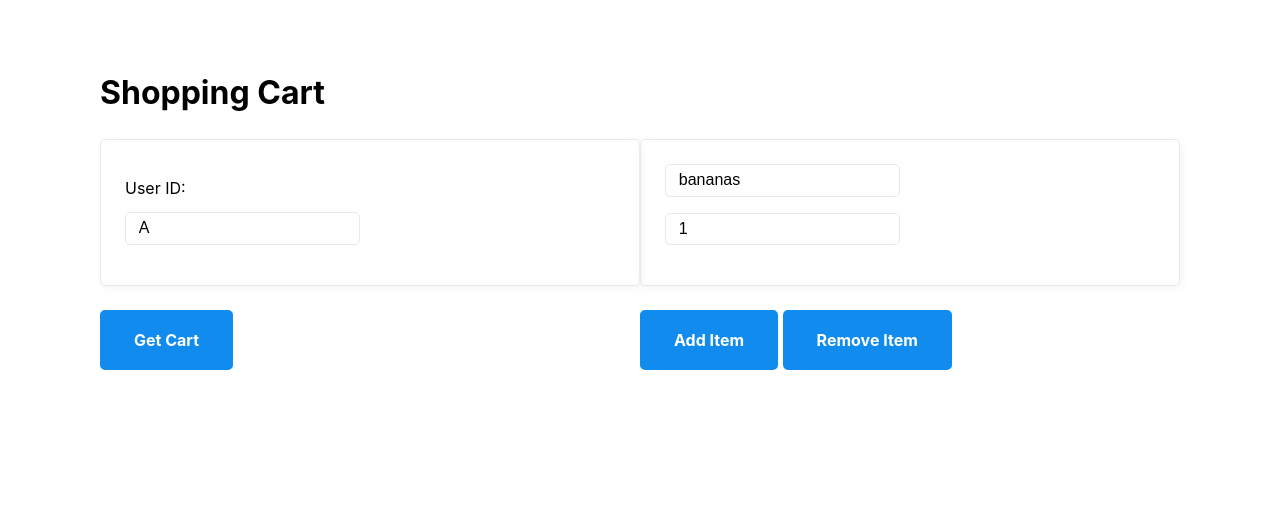
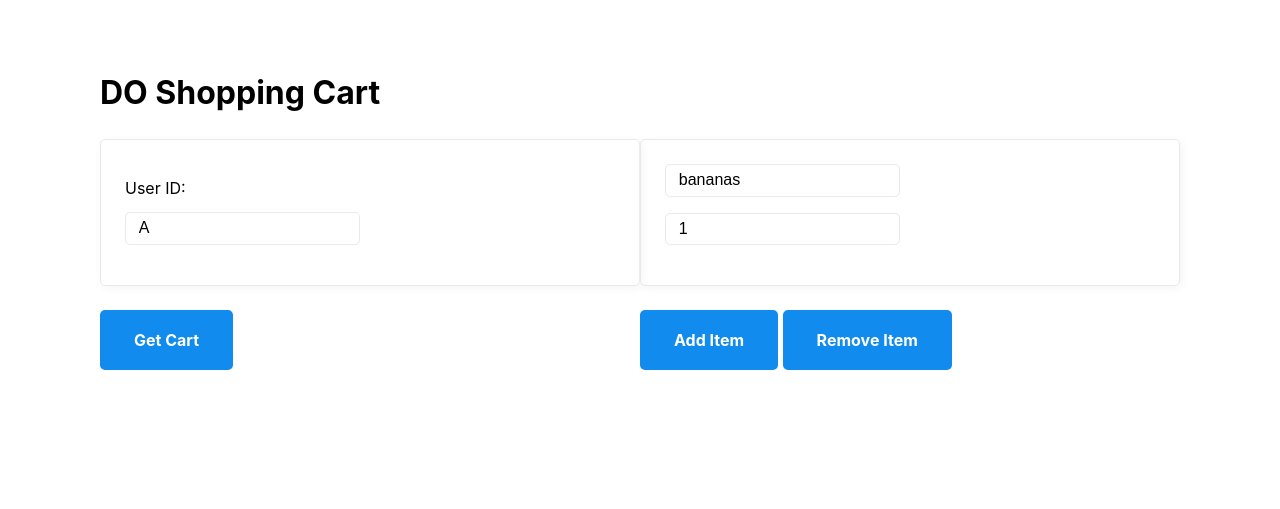
Before and after one commit to aynsof/do-cart-frontend, a plain HTML site: page index.html in a window 1280 px wide. Drawn offline with Linux system fonts and the light colour scheme.

Commit message:
Test fast build

```diff
--- a/index.html
+++ b/index.html
@@ -5,7 +5,7 @@
   </head>
   <body>
     <main>
-      <h1>Shopping Cart</h1>
+      <h1>DO Shopping Cart</h1>
 
       <div class="row">
         <div class="column">
```
